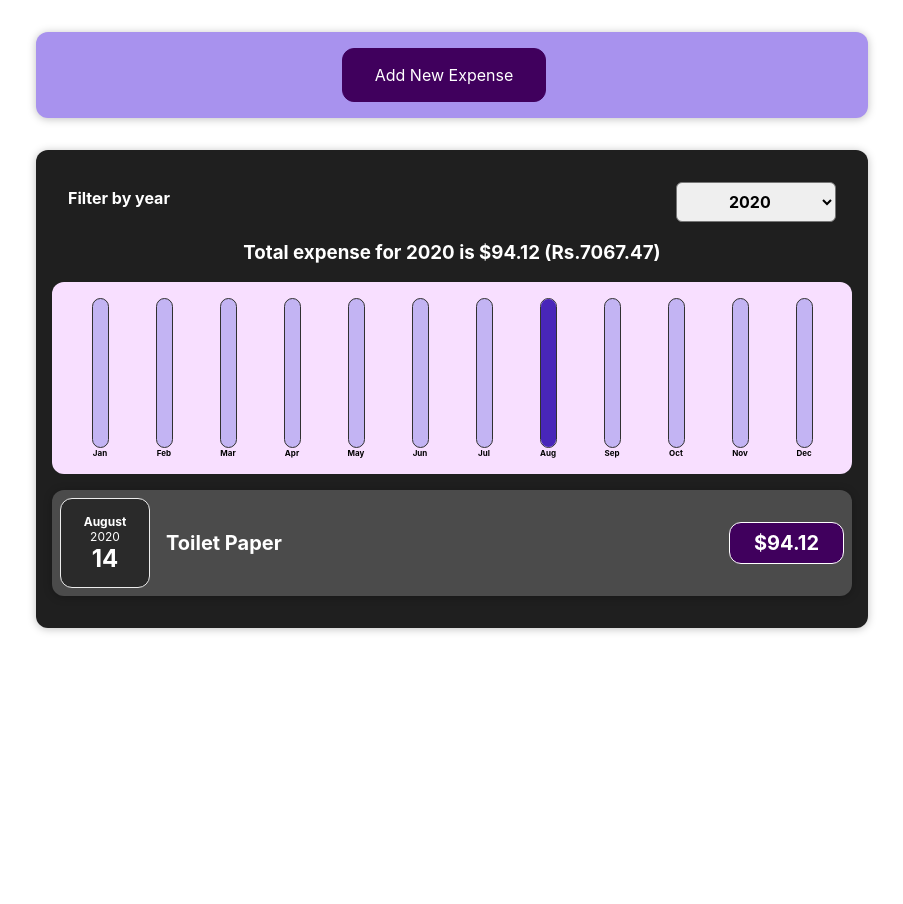
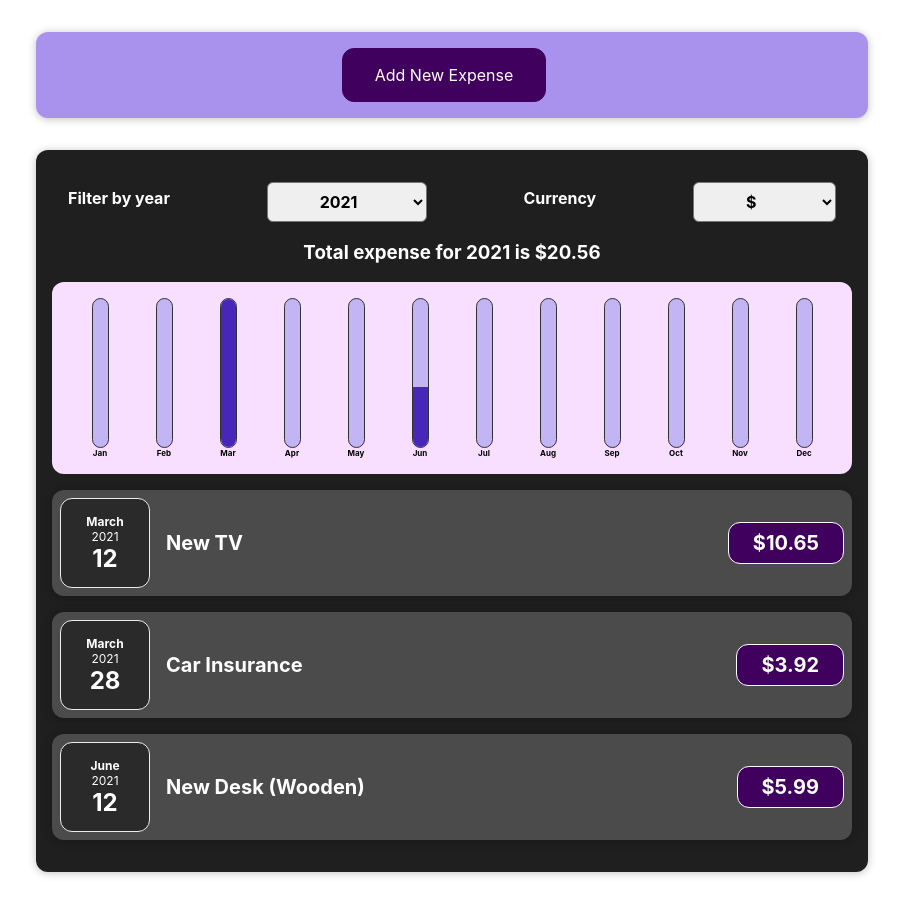
Before and after one commit to DhyataGarg/ExpenseTracker, a React (Create React App) app: page / in a window 1280 px wide. Shown: the whole page, without its empty margins (188-1091 px from the left). Before the commit the page ends 800 px from the top, so only its background shows below. Built offline with nearby package versions, Linux system fonts and the light colour scheme.

Commit message:
Add Currency Dropdown.

```diff
--- a/src/components/Expenses/ExpenseItem.js
+++ b/src/components/Expenses/ExpenseItem.js
@@ -12,8 +12,9 @@ const ExpenseItem = (props) => {
         <div className="expense-item__description">
           <h2>{props.title}</h2>
           <div className="expense-item__price">
-            {props.currency}
-            {props.amount}
+            {props.selectedCurrency === "$"
+              ? "$" + (props.amount / 75.09).toFixed(2)
+              : "Rs." + props.amount.toFixed(2)}
           </div>
         </div>
       </Card>
--- a/src/components/Expenses/Expenses.js
+++ b/src/components/Expenses/Expenses.js
@@ -6,7 +6,8 @@ import ExpenseList from "./ExpensesList";
 import ExpensesChart from "./ExpensesChart";
 
 const Expenses = (props) => {
-  const [filteredYear, setFilteredYear] = useState("2020");
+  const [filteredYear, setFilteredYear] = useState("2021");
+  const [selectedCurrency, setSelectedCurrency] = useState("$");
   let totalExpenses = 0;
 
   const filterChangeHandler = (selectedYear) => {
@@ -17,12 +18,12 @@ const Expenses = (props) => {
     return expense.date.getFullYear().toString() === filteredYear;
   });
 
+  const selectCurrency = (currency) => {
+    setSelectedCurrency(currency);
+  };
+
   const wholeYearExpenses = (expense) => {
-    if (expense.currency === "$") {
-      totalExpenses += expense.amount * 75.09;
-    } else {
-      totalExpenses += expense.amount;
-    }
+    totalExpenses += expense.amount;
   };
 
   for (const expense of filteredExpenses) {
@@ -35,16 +36,21 @@ const Expenses = (props) => {
         <ExpensesFilter
           selected={filteredYear}
           onChangeFilter={filterChangeHandler}
+          onChangeCurrency={selectCurrency}
         />
         {filteredExpenses.length > 0 && (
           <h3 className="total-expenses">
-            Total expense for {filteredYear} is $
-            {(totalExpenses / 75.09).toFixed(2)} (Rs.
-            {totalExpenses.toFixed(2)})
+            Total expense for {filteredYear} is{" "}
+            {selectedCurrency === "$"
+              ? "$" + (totalExpenses / 75.09).toFixed(2)
+              : "Rs." + totalExpenses.toFixed(2)}
           </h3>
         )}
         <ExpensesChart expenses={filteredExpenses} />
-        <ExpenseList items={filteredExpenses} />
+        <ExpenseList
+          items={filteredExpenses}
+          selectedCurrency={selectedCurrency}
+        />
       </Card>
     </div>
   );
--- a/src/components/Expenses/ExpensesFilter.js
+++ b/src/components/Expenses/ExpensesFilter.js
@@ -4,6 +4,10 @@ import "./ExpensesFilter.css";
 const ExpensesFilter = (props) => {
   const dropdownChangeHandler = (event) => {
     props.onChangeFilter(event.target.value);
+  };
+
+  const currencyChangeHandler = (event) => {
+    props.onChangeCurrency(event.target.value);
   };
 
   return (
@@ -16,6 +20,11 @@ const ExpensesFilter = (props) => {
           <option value="2020">2020</option>
           <option value="2019">2019</option>
         </select>
+        <label>Currency</label>
+        <select onChange={currencyChangeHandler}>
+          <option value="$">$</option>
+          <option value="Rs.">Rs.</option>
+        </select>
       </div>
     </div>
   );
--- a/src/components/Expenses/ExpensesList.js
+++ b/src/components/Expenses/ExpensesList.js
@@ -16,6 +16,7 @@ const ExpenseList = (props) => {
           amount={expense.amount}
           currency={expense.currency}
           date={expense.date}
+          selectedCurrency={props.selectedCurrency}
         />
       ))}
     </ul>
--- a/src/components/NewExpense/NewExpense.js
+++ b/src/components/NewExpense/NewExpense.js
@@ -4,10 +4,16 @@ import "./NewExpense.css";
 const NewExpense = (props) => {
   const [isEditing, setIsEditing] = useState(false);
   const saveExpenseDataHandler = (enteredExpenseData) => {
-    const expenseData = {
+    let expenseData = {
       ...enteredExpenseData,
       id: Math.random().toString(),
     };
+    if (expenseData.currency === "$") {
+      expenseData = {
+        ...expenseData,
+        amount: expenseData.amount * 75.09,
+      };
+    }
     props.onAddExpense(expenseData);
     setIsEditing(false);
   };
```
